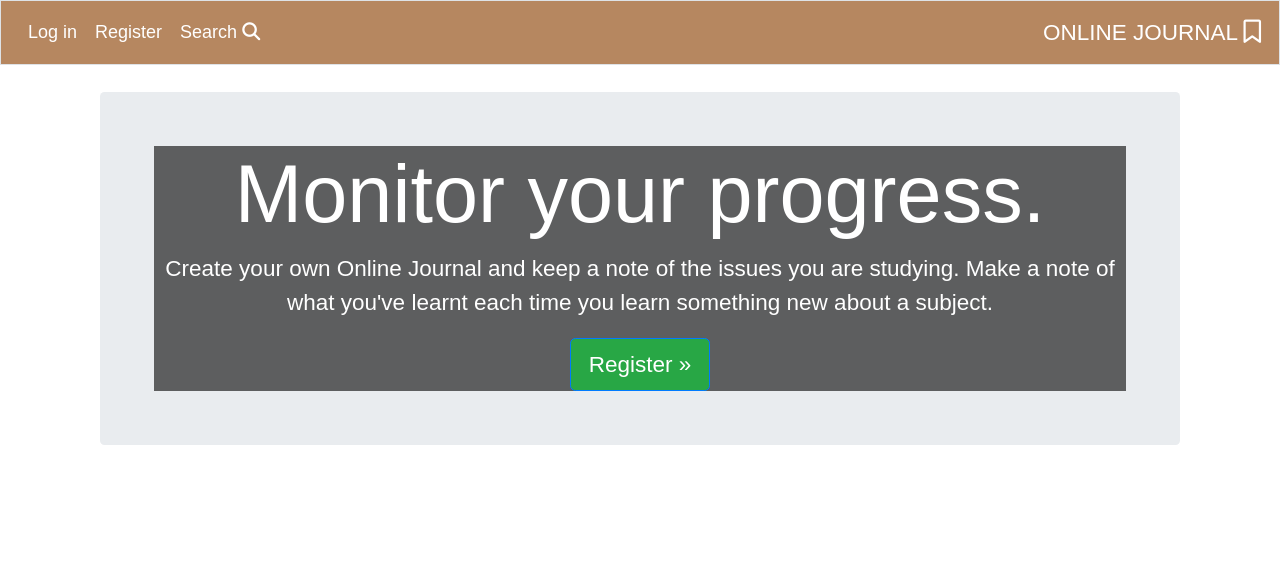
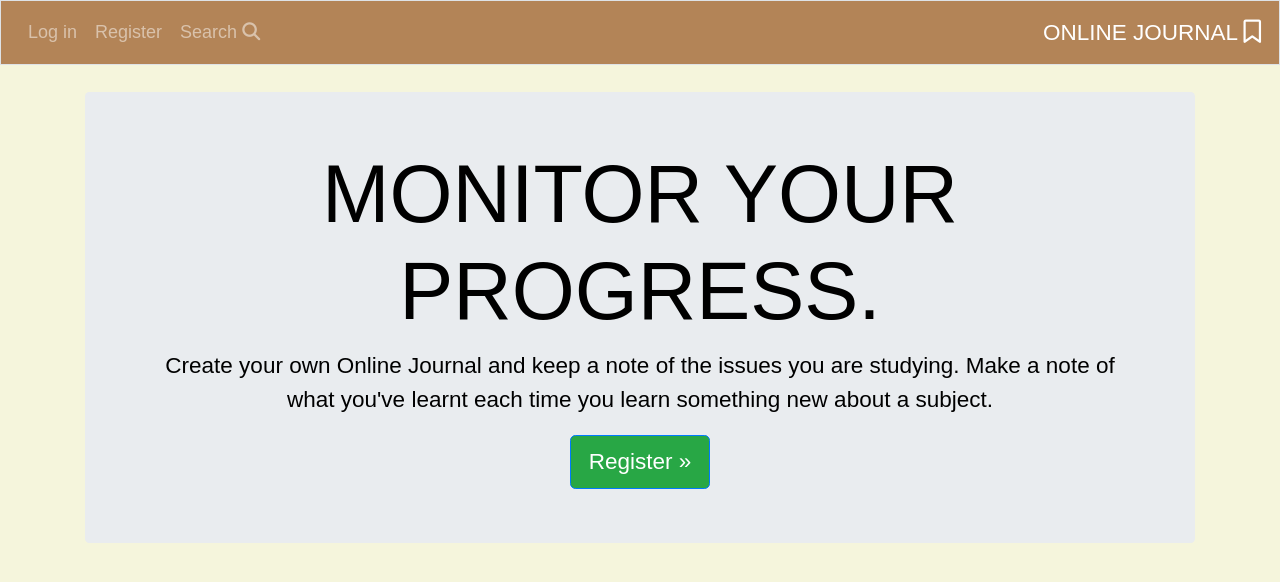
Before and after one commit to Code-Institute-Submissions/marosan28-online-journal_DecResub, a Django app: page / in a window 1280 px wide. Shown: the top 582 px of the page. Run offline with Django 3.2, Linux system fonts and the light colour scheme; some libraries are stand-ins or nearby versions; some web fonts are replaced.

Commit message:
Style index page with css

```diff
--- a/learning_logs/static/css/styles.css
+++ b/learning_logs/static/css/styles.css
@@ -2,6 +2,15 @@
 * {
     font-family: 'Sura', sans-serif;
     font-size: large;
+}
+body {
+    background-color: beige;
+}
+.display-3{
+    text-transform: uppercase;
+}
+.lead, .display-3 {
+    color: black;
 }
 .navbar {
     background-color:rgba(158, 94, 42, 0.747);
@@ -19,6 +28,15 @@ a.register{
 }
 .nav-item, .nav-link {
     color: rgb(255 255 255);
+}
+/* Index html */
+
+main.container {
+    padding: 0;
+}
+
+#jumbotron {
+    padding: 0;
 }
 
 /* Media queries */
@@ -38,11 +56,11 @@ a.register{
     font-size: .8rem;
 }
 
-/* Base Html */
+/* Index Html */
 
 
 .display-3 {
-    font-size: medium;
+    font-size: 2rem;
 }
 .lead {
     font-size: small;
@@ -59,7 +77,7 @@ a.register{
 /* Medium screens */
 @media (max-width: 992px) and (min-width: 768px){
     .display-3 {
-        font-size: large;
+        font-size: 3rem;
     }
     .lead {
         font-size: medium;
--- a/learning_logs/templates/learning_logs/base.html
+++ b/learning_logs/templates/learning_logs/base.html
@@ -18,7 +18,7 @@
 </head>
 
 <body>
-  <nav class="navbar navbar-expand-md mb-4 border ">
+  <nav class="navbar navbar-expand-md mb-4 border navbar-dark">
     <div class="collapse navbar-collapse" id="navbarTogglerDemo01">
       <ul class="navbar-nav">
         {% if user.is_authenticated %}
--- a/learning_logs/templates/learning_logs/index.html
+++ b/learning_logs/templates/learning_logs/index.html
@@ -1,10 +1,9 @@
 {% extends "learning_logs/base.html" %}
-{% load cloudinary %}
 {% block page_header %}
 
 <div class="jumbotron bg-image p-5 text-center shadow-1-strong rounded mb-5 text-white"
 style="background-image: url('');">
-<div class="mask" style="background-color: rgba(0, 0, 0, 0.6);">
+<div id="jumbotron">
     <h1 class="display-3">Monitor your progress.</h1>
 
     <p class="lead">Create your own Online Journal and keep a note of
```
Also changed, not shown: online_journal/settings.py (+0 -10 lines), learning_logs/migrations/0003_photos_alter_entry_options.py (deleted).
